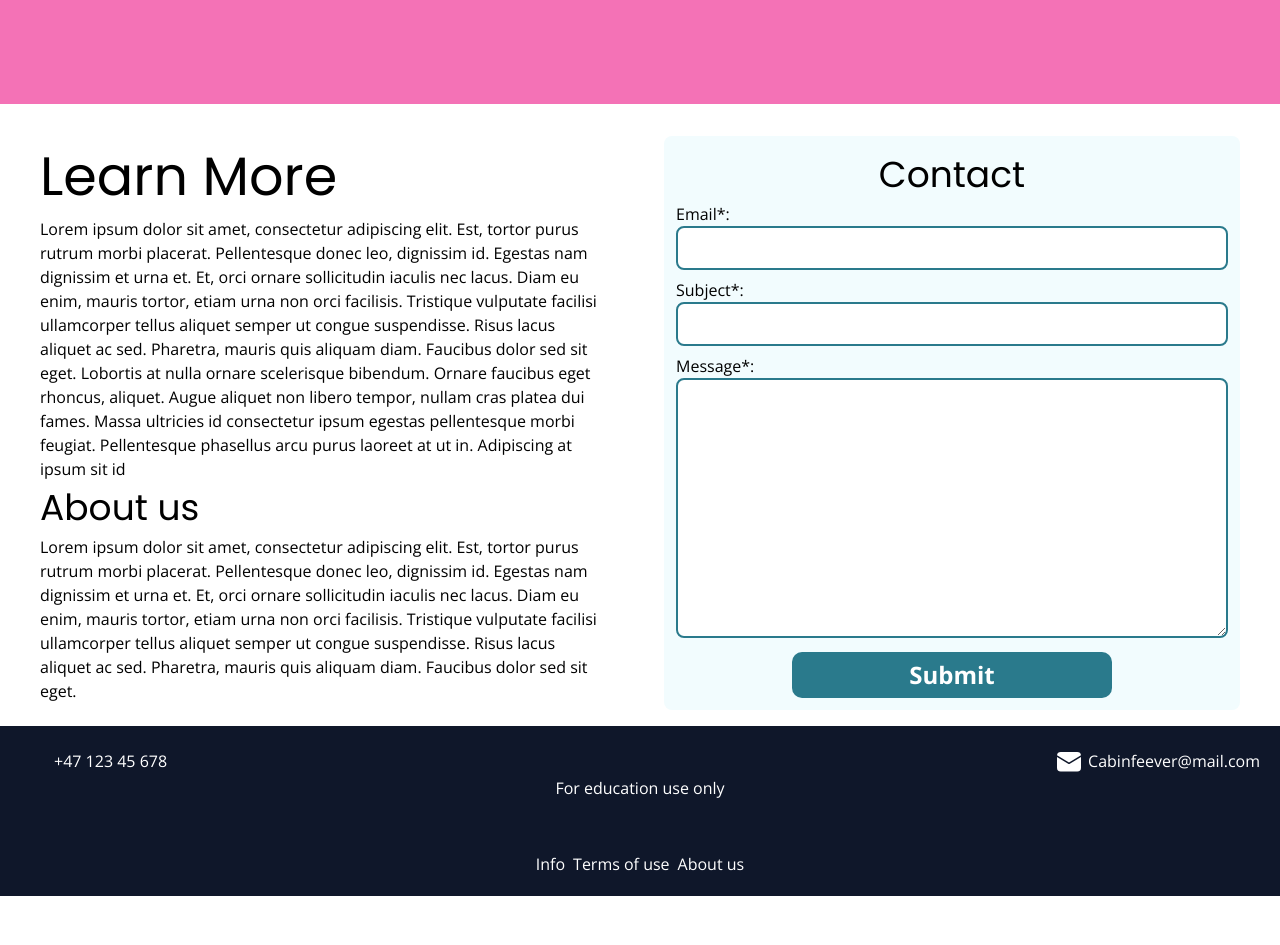
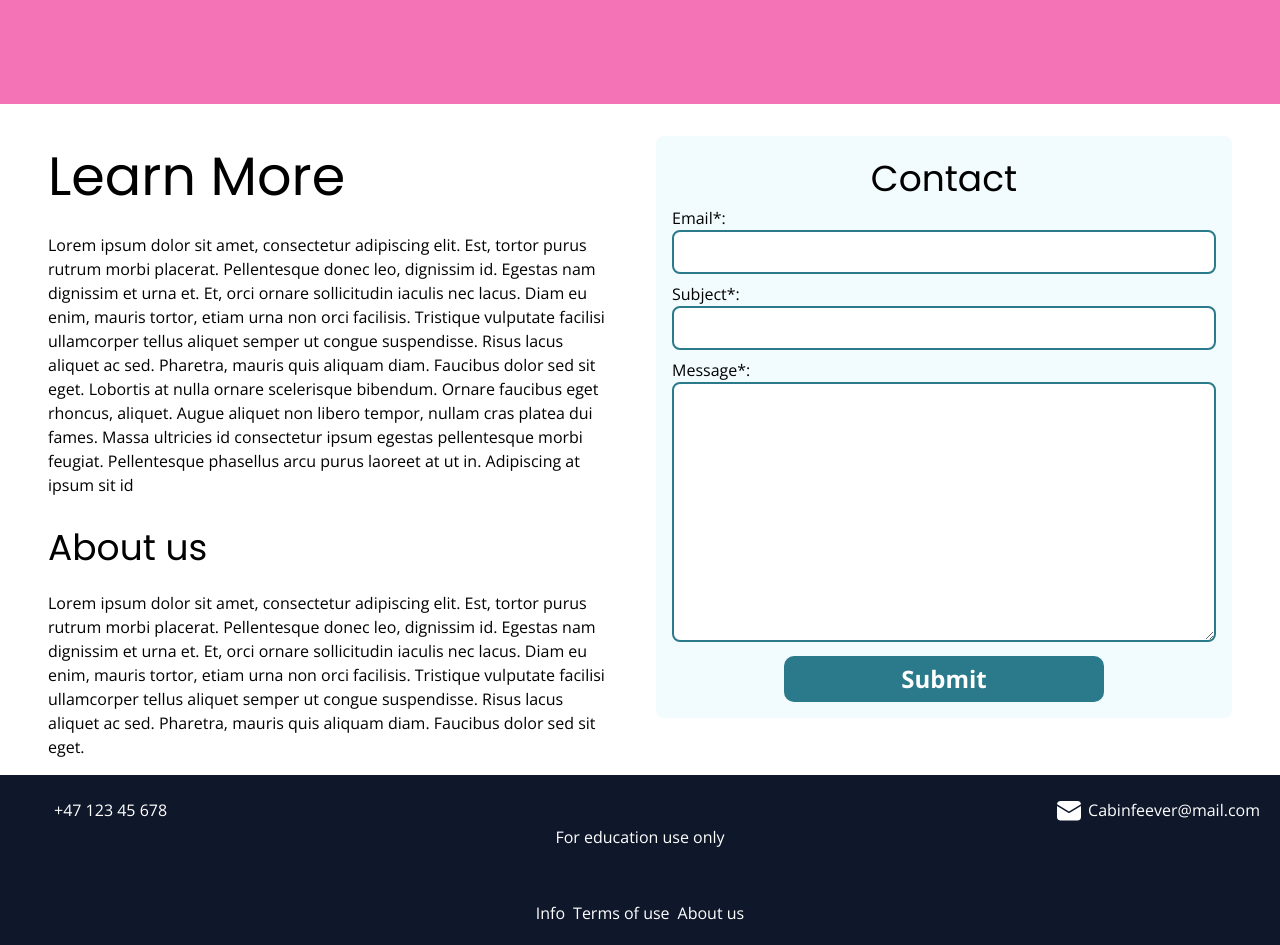
Before and after one commit to StianPost/Project-Exam-Year-2-Stian-Post, a Next.js app: page /Contact in a window 1280 px wide. Shown: the part 680-1625 px from the top of the page. Before the commit the page ends 1576 px from the top, so only its background shows below. Built offline with nearby package versions, Linux system fonts and the light colour scheme; some icons are missing.

Commit message:
did stuff

```diff
--- a/pages/Contact.tsx
+++ b/pages/Contact.tsx
@@ -14,10 +14,10 @@ const Contact: NextPage = () => {
         <div className='heroImg bg-pink-400 flex items-center justify-center'>
           <h1 className='text-white'>Contact us</h1>
         </div>
-        <div className='flex flex-col-reverse mb-4 items-center md:items-start md:justify-between px-10 mt-8 md:flex-row'>
+        <div className='flex flex-col-reverse mb-4 items-center md:items-start md:justify-evenly px-10 mt-8 md:flex-row'>
           <div className='md:w-1/2 pr-8'>
-            <div>
-              <h2>Learn More</h2>
+            <div className='mb-6'>
+              <h2 className='mb-4'>Learn More</h2>
               <p>
                 Lorem ipsum dolor sit amet, consectetur adipiscing elit. Est,
                 tortor purus rutrum morbi placerat. Pellentesque donec leo,
@@ -35,7 +35,7 @@ const Contact: NextPage = () => {
               </p>
             </div>
             <div>
-              <h3>About us</h3>
+              <h3 className='mb-4'>About us</h3>
               <p>
                 Lorem ipsum dolor sit amet, consectetur adipiscing elit. Est,
                 tortor purus rutrum morbi placerat. Pellentesque donec leo,
@@ -48,7 +48,7 @@ const Contact: NextPage = () => {
               </p>
             </div>
           </div>
-          <div className='w-full md:w-1/2 bg-secondary p-3 rounded-lg max-w-xl h-full'>
+          <div className='w-full md:w-1/2 bg-secondary p-4 rounded-lg max-w-xl h-full'>
             <h3 className='text-center'>Contact</h3>
             <form action='' className='flex flex-col'>
               <div>
--- a/pages/Results.tsx
+++ b/pages/Results.tsx
@@ -17,7 +17,7 @@ const Results: NextPage = () => {
         <div className='flex justify-between mb-6'>
           <p>Showing xx out of ??</p>
 
-          <div>Sort by menu</div>
+          <div className='button__secondary'>Sort by menu</div>
         </div>
 
         <div className='flex flex-col lg:flex-row'>
--- a/pages/components/Homecards.tsx
+++ b/pages/components/Homecards.tsx
@@ -8,10 +8,10 @@ function Homecards(): any {
           <Icon className='text-2xl' icon='fa-solid:skiing' />
         </div>
         <div className='flex items-center justify-center h-12 w-12 mb-2 rounded-full bg-gray-900 text-white'>
-          <Icon className='text-2xl' icon='fa-solid:skiing' />
+          <Icon className='text-2xl' icon='map:waterskiing' />
         </div>
         <div className='flex items-center justify-center h-12 w-12 mb-2 rounded-full bg-gray-900 text-white'>
-          <Icon className='text-2xl' icon='fa-solid:skiing' />
+          <Icon className='text-2xl' icon='map:jet-skiing' />
         </div>
       </div>
       <div className='p-3'>
--- a/pages/index.tsx
+++ b/pages/index.tsx
@@ -13,12 +13,13 @@ const Home: NextPage = () => {
         <title>Cabin Fever</title>
       </Head>
       <Header />
+      <main>
         <div className='heroImg bg-slate-400'>
           <div className='overlay w-full h-full relative'>
-          <div className='md:absolute md:bottom-52 md:left-20 flex flex-col items-center justify-center pt-32'>
+            <div className='md:absolute md:bottom-52 md:left-20 flex flex-col pt-32'>
               <h1>Enjoy Norway</h1>
               <div>
-              <form className='flex flex-col md:flex-row mt-10 sm:mt-5 p-2'>
+                <form className='flex flex-col flex-wrap md:flex-row mt-10  sm:mt-5 p-2 max-w-md'>
                   <input
                     className='border border-solid border-black md:mr-2 mt-2 p-2'
                     type='text'
@@ -35,7 +36,7 @@ const Home: NextPage = () => {
                     placeholder='Date'
                   />
                   <input
-                  className='bg-slate-500 md:ml-3 p-2 mt-2'
+                    className='button__primary md:ml-2'
                     type='submit'
                     value='Search'
                   />
@@ -47,11 +48,11 @@ const Home: NextPage = () => {
         <div className='flex flex-col items-center mt-9 max-w-5xl text-center m-auto'>
           <h2>Explore Norway</h2>
           <p>
-          Lorem ipsum dolor sit amet, consectetur adipiscing elit. Ligula etiam
-          purus proin amet neque, lobortis accumsan. Eget libero enim vel odio
-          quis. Imperdiet ut in nec sed leo orci enim, pharetra. Vitae rutrum
-          enim mattis lacus, semper at in viverra orci. Luctus purus volutpat in
-          maecenas ut libero ornare.
+            Lorem ipsum dolor sit amet, consectetur adipiscing elit. Ligula
+            etiam purus proin amet neque, lobortis accumsan. Eget libero enim
+            vel odio quis. Imperdiet ut in nec sed leo orci enim, pharetra.
+            Vitae rutrum enim mattis lacus, semper at in viverra orci. Luctus
+            purus volutpat in maecenas ut libero ornare.
           </p>
           <div className='button__primary max-w-xs'>
             <Link href='/Results'>
@@ -103,6 +104,7 @@ const Home: NextPage = () => {
             </p>
           </div>
         </div>
+      </main>
       <Footer />
     </>
   );
--- a/pages/layout/Footer.tsx
+++ b/pages/layout/Footer.tsx
@@ -1,4 +1,5 @@
 import { Icon } from '@iconify/react';
+import Link from 'next/link';
 
 function Footer() {
   return (
@@ -24,7 +25,9 @@ function Footer() {
         <p className='mx-2 hover:underline hover:cursor-pointer'>
           Terms of use
         </p>
-        <p className='hover:underline hover:cursor-pointer'>About us</p>
+        <Link href='/Contact'>
+          <a className='hover:underline hover:cursor-pointer'>About us</a>
+        </Link>
       </div>
     </footer>
   );
--- a/pages/layout/Header.tsx
+++ b/pages/layout/Header.tsx
@@ -33,7 +33,7 @@ function Header(): any {
             <Link href='/Results'>
               <a
                 className={
-                  router.pathname === '/Results' ? 'font-bold pl-10' : 'pl-10'
+                  router.pathname === '/Results' ? 'font-bold ml-10' : 'ml-10'
                 }
               >
                 Cabins
@@ -42,7 +42,7 @@ function Header(): any {
             <Link href='/Contact'>
               <a
                 className={
-                  router.pathname === '/Contact' ? 'font-bold pl-10' : 'pl-10'
+                  router.pathname === '/Contact' ? 'font-bold ml-10' : 'ml-10'
                 }
               >
                 Contact
@@ -51,7 +51,7 @@ function Header(): any {
             <Link href='/Admin'>
               <a
                 className={
-                  router.pathname === '/Admin' ? 'font-bold pl-10' : 'pl-10'
+                  router.pathname === '/Admin' ? 'font-bold ml-10' : 'ml-10'
                 }
               >
                 Admin
--- a/styles/partials/_components.scss
+++ b/styles/partials/_components.scss
@@ -13,7 +13,6 @@
     background-color: var(--color-white);
     color: var(--color-primary);
     border: 3px solid var(--color-primary);
-    width: 100%;
     border-radius: 10px;
     padding: 5px;
     font-size: var(--font-size-md);
```
Also changed, not shown: 1 other file (tests, documents, lock files or other folders). Lines whose indentation alone changed are shown as unchanged.
